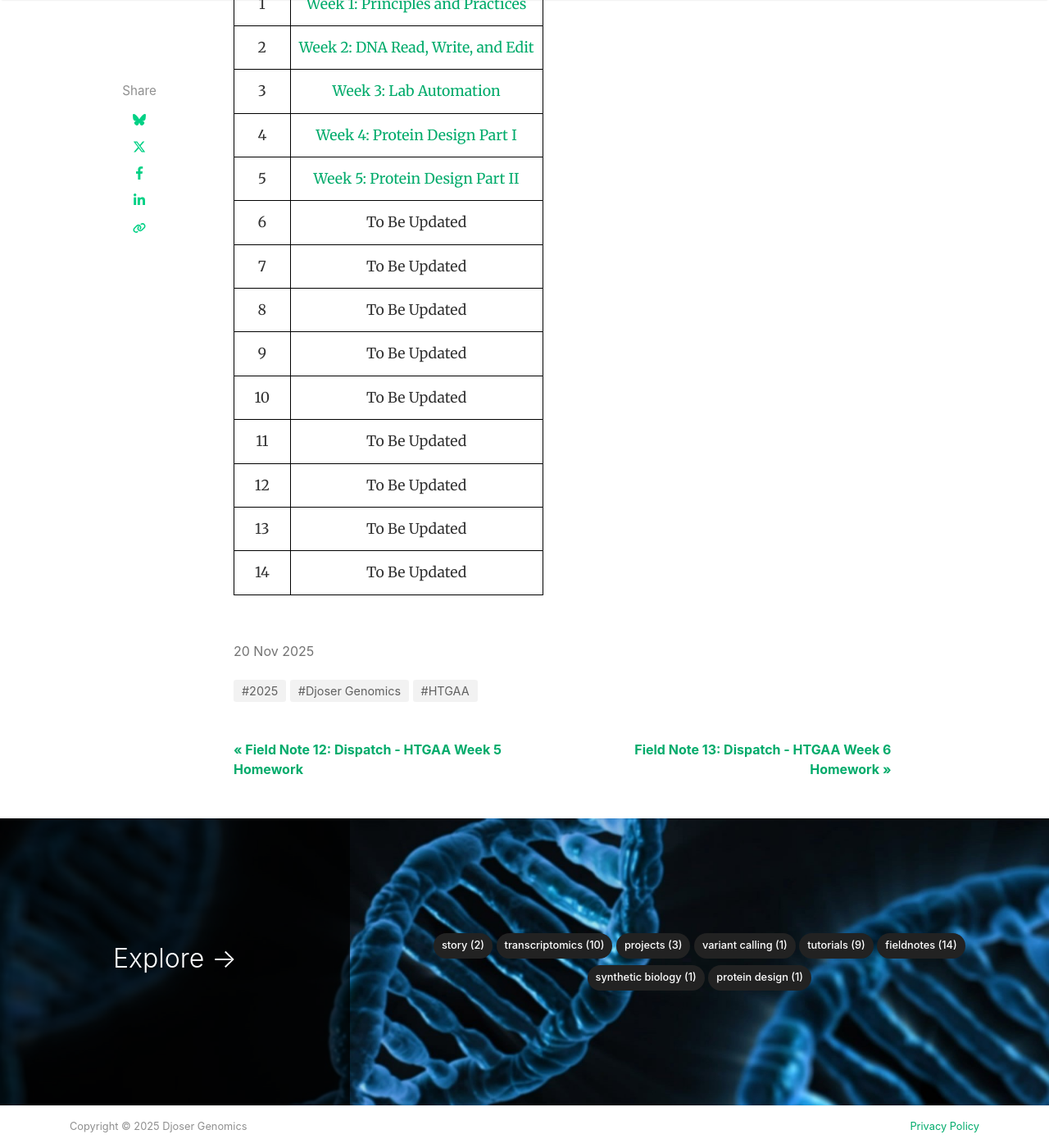
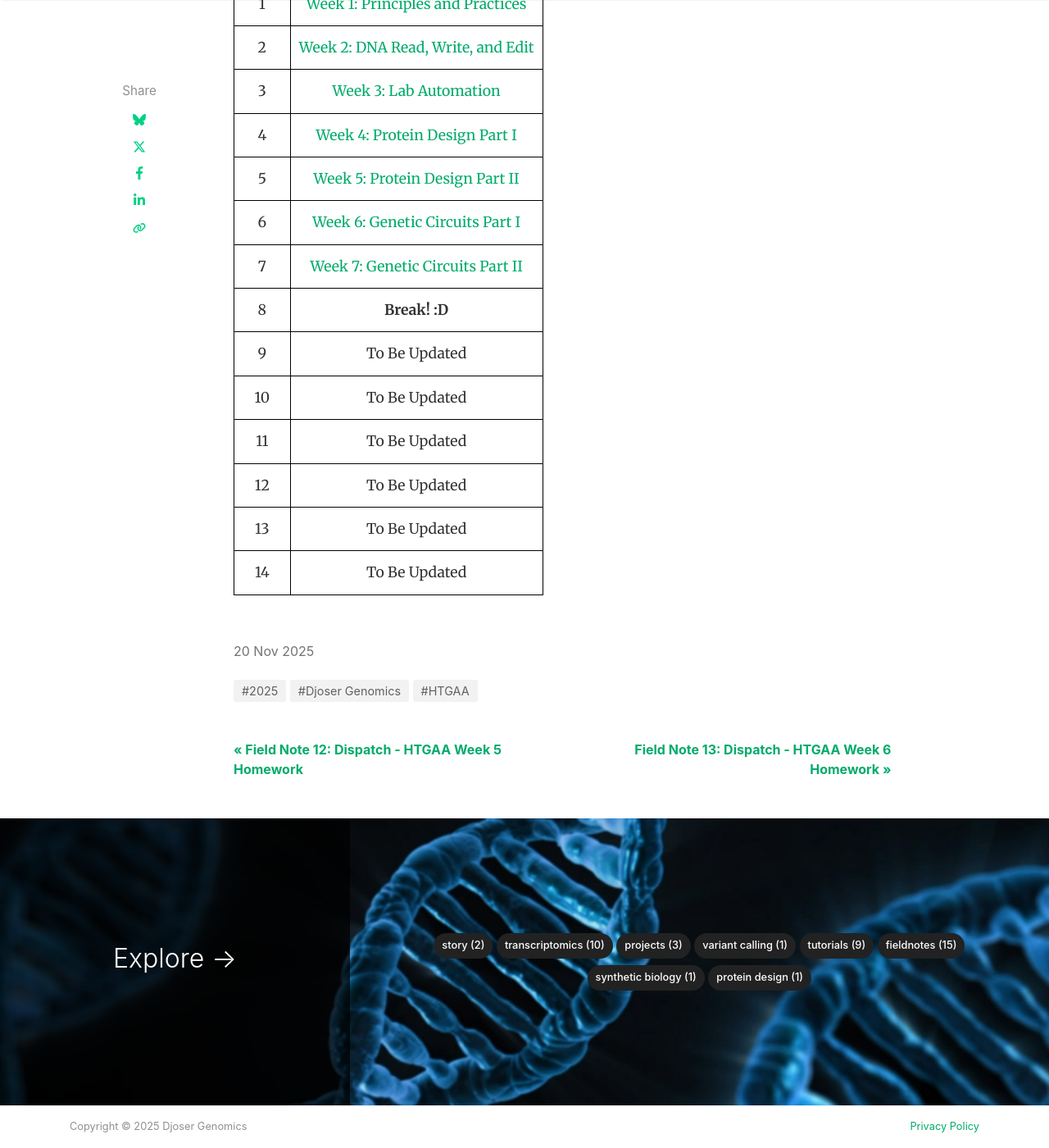
Before and after one commit to DjoserGenomics/djosergenomics.github.io, a Jekyll site: the page built from _posts/2025-11-20-HTGAA-Assignments.md, in a window 1280 px wide and 1400 px high, scrolled down 1326 px. Shown: the whole window at 82% size. Built offline with Jekyll 4.4.1, drawn with Linux system fonts in a browser that asks for light colours; nearby versions of some CDN libraries; comment, search, counter and statistics services are not loaded.

Commit message:
HTGAA Week 7 Homework

```diff
--- a/_posts/2025-11-20-HTGAA-Assignments.md
+++ b/_posts/2025-11-20-HTGAA-Assignments.md
@@ -20,9 +20,9 @@ Here is a list of all of my HTGAA 2025 Assignments:
 | 3    | [Week 3: Lab Automation]({{site_baseurl}}/Field-Note-10-Dispatch-HTGAA-Week-3-Homework/)            |
 | 4    | [Week 4: Protein Design Part I]({{site_baseurl}}/Field-Note-11-Dispatch-HTGAA-Week-4-Homework/)     |
 | 5    | [Week 5: Protein Design Part II]({{site_baseurl}}/Field-Note-12-Dispatch-HTGAA-Week-5-Homework/)    |
-| 6    | To Be Updated                                                                                       |
-| 7    | To Be Updated                                                                                       |
-| 8    | To Be Updated                                                                                       |
+| 6    | [Week 6: Genetic Circuits Part I]({{site_baseurl}}/Field-Note-13-Dispatch-HTGAA-Week-6-Homework/)   |
+| 7    | [Week 7: Genetic Circuits Part II]({{site_baseurl}}/Field-Note-14-Dispatch-HTGAA-Week-7-Homework/)  |
+| 8    | **Break! :D**                                                                                       |
 | 9    | To Be Updated                                                                                       |
 | 10   | To Be Updated                                                                                       |
 | 11   | To Be Updated                                                                                       |
```
Also changed, not shown: _posts/2025-12-01-Field-Note-14-Dispatch-HTGAA-Week-7-Homework.md (added, +60 -0 lines).
